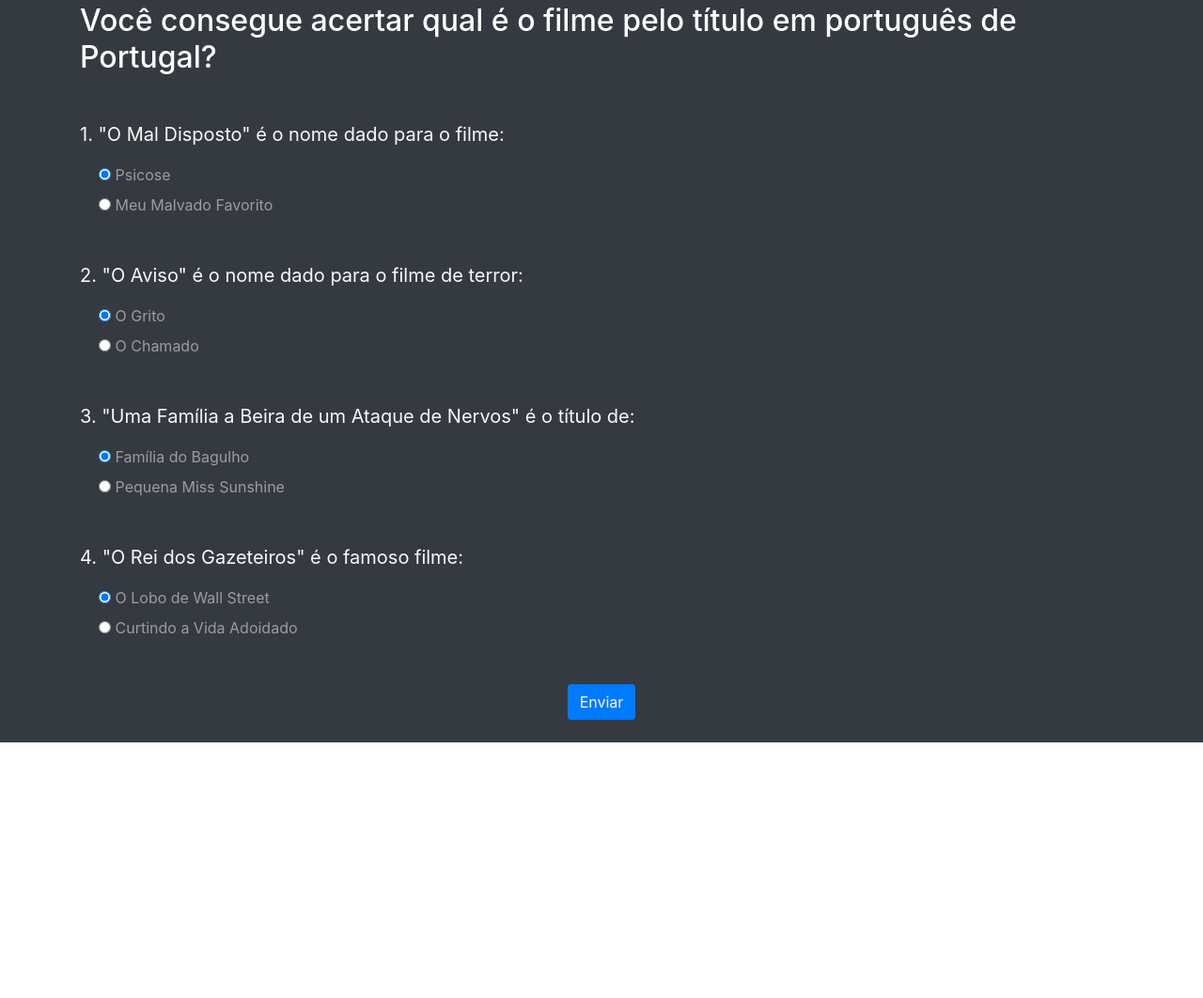
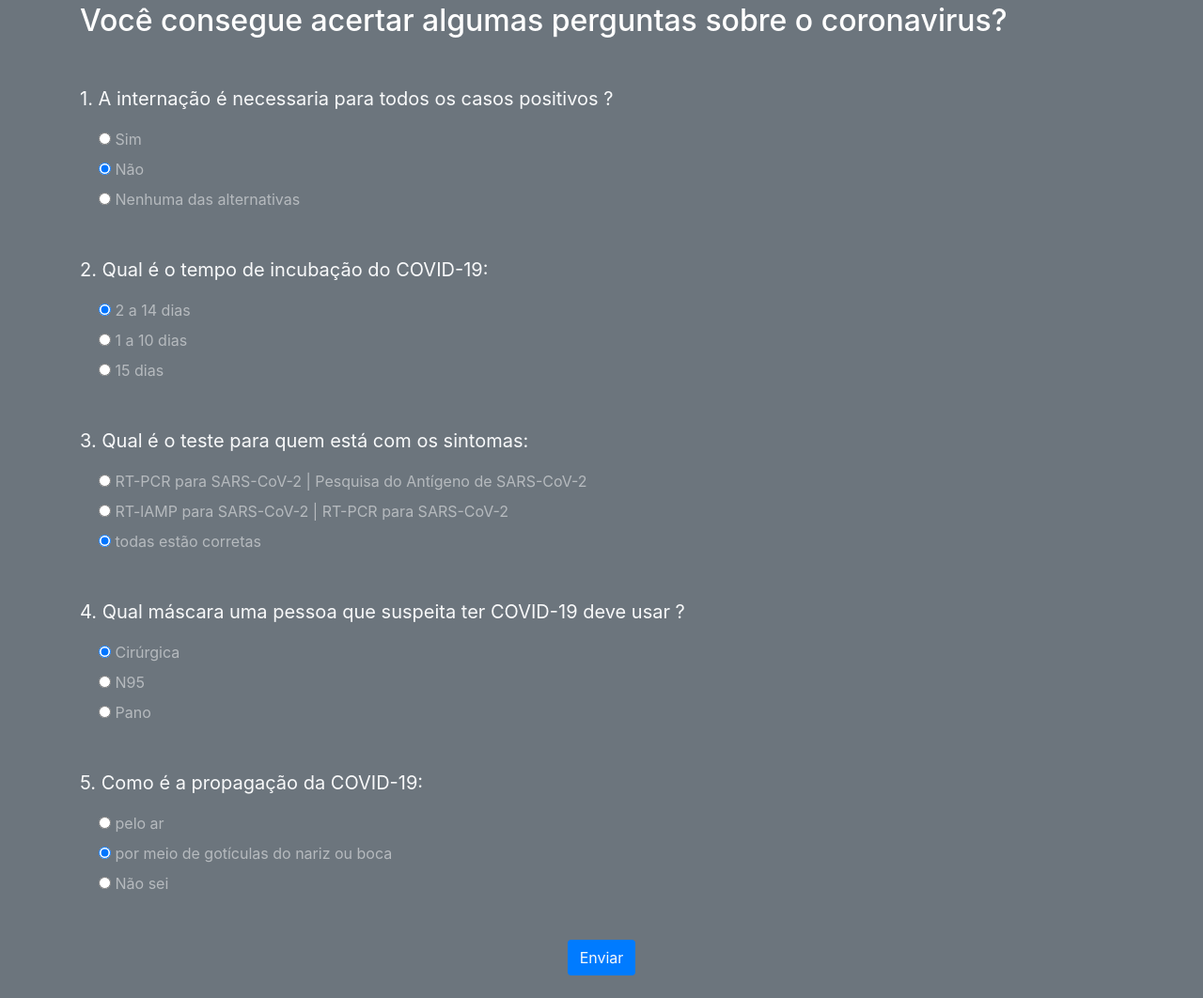
Before and after one commit to Mlluiz39/quiz_interactive, a plain HTML site: page index.html in a window 1280 px wide. Shown: the part 235-1297 px from the top of the page at 94% size. Before the commit the page ends 1025 px from the top, so only its background shows below. Drawn offline with nearby package versions, Linux system fonts and the light colour scheme.

Commit message:
add o boilerplate html

```diff
--- a/index.html
+++ b/index.html
@@ -4,80 +4,126 @@
   <meta charset="UTF-8">
   <meta name="viewport" content="width=device-width, initial-scale=1.0">
   <link rel="stylesheet" href="https://stackpath.bootstrapcdn.com/bootstrap/4.4.1/css/bootstrap.min.css" integrity="sha384-Vkoo8x4CGsO3+Hhxv8T/Q5PaXtkKtu6ug5TOeNV6gBiFeWPGFN9MuhOf23Q9Ifjh" crossorigin="anonymous">
-  <title>Quiz | Você consegue acertar qual é o filme pelo título em português de Portugal?</title>
+  <title>Quiz | Você conhece algo sobre o coronavirus?</title>
 </head>
 <body>
-  <div class="intro py-3 bg-primary text-center">
+  <div class="intro py-3 bg-info text-center">
     <div class="container">
       <h2 class="text-light display-3 my-4">Quiz</h2>
     </div>
   </div>
 
-  <div class="quiz py-4 bg-dark">
+  <div class="quiz py-4 bg-secondary">
     <div class="container">
-      <h2 class="my-5 text-white">Você consegue acertar qual é o filme pelo título em português de Portugal?</h2>
+      <h2 class="my-5 text-white">Você consegue acertar algumas perguntas sobre o coronavirus?</h2>
 
       <form class="quiz-form text-light">
         <div class="my-5">
-          <p class="lead font-weight-normal">1. "O Mal Disposto" é o nome dado para o filme:</p>
+          <p class="lead font-weight-normal">1. A internação é necessaria para todos os casos positivos ?</p>
           <div class="form-check my-2 text-white-50">
             <label class="form-check-label">
-              <input type="radio" name="inputQuestion1" value="A" checked>
-              Psicose
+              <input type="radio" name="inputQuestion1" value="A">
+              Sim
             </label>
           </div>
           <div class="form-check my-2 text-white-50">
             <label class="form-check-label">
-              <input type="radio" name="inputQuestion1" value="B">
-              Meu Malvado Favorito
+              <input type="radio" name="inputQuestion1" value="B" checked>
+             Não
+            </label>
+          </div>
+          <div class="form-check my-2 text-white-50">
+            <label class="form-check-label">
+              <input type="radio" name="inputQuestion1" value="C">
+             Nenhuma das alternativas
             </label>
           </div>
         </div>
 
         <div class="my-5">
-          <p class="lead font-weight-normal">2. "O Aviso" é o nome dado para o filme de terror:</p>
+          <p class="lead font-weight-normal">2. Qual é o tempo de incubação do COVID-19:</p>
           <div class="form-check my-2 text-white-50">
             <label class="form-check-label">
               <input type="radio" name="inputQuestion2" value="A" checked>
-              O Grito
+              2 a 14 dias
             </label>
           </div>
           <div class="form-check my-2 text-white-50">
             <label class="form-check-label">
               <input type="radio" name="inputQuestion2" value="B">
-              O Chamado
+              1 a 10 dias
+            </label>
+          </div>
+          <div class="form-check my-2 text-white-50">
+            <label class="form-check-label">
+              <input type="radio" name="inputQuestion2" value="C">
+            15 dias
             </label>
           </div>
         </div>
 
         <div class="my-5">
-          <p class="lead font-weight-normal">3. "Uma Família a Beira de um Ataque de Nervos" é o título de:</p>
+          <p class="lead font-weight-normal">3. Qual é o teste para quem está com os sintomas:</p>
           <div class="form-check my-2 text-white-50">
             <label class="form-check-label">
-              <input type="radio" name="inputQuestion3" value="A" checked>
-              Família do Bagulho
+              <input type="radio" name="inputQuestion3" value="A">
+              RT-PCR para SARS-CoV-2 | Pesquisa do Antígeno de SARS-CoV-2
             </label>
           </div>
           <div class="form-check my-2 text-white-50">
             <label class="form-check-label">
               <input type="radio" name="inputQuestion3" value="B">
-              Pequena Miss Sunshine
+              RT-lAMP para SARS-CoV-2 | RT-PCR para SARS-CoV-2
+            </label>
+          </div>
+          <div class="form-check my-2 text-white-50">
+            <label class="form-check-label">
+              <input type="radio" name="inputQuestion3" value="C" checked>
+            todas estão corretas
             </label>
           </div>
         </div>
 
         <div class="my-5">
-          <p class="lead font-weight-normal">4. "O Rei dos Gazeteiros" é o famoso filme:</p>
+          <p class="lead font-weight-normal">4. Qual máscara uma pessoa que suspeita ter COVID-19 deve usar ?</p>
           <div class="form-check my-2 text-white-50">
             <label class="form-check-label">
               <input type="radio" name="inputQuestion4" value="A" checked>
-              O Lobo de Wall Street
+              Cirúrgica
             </label>
           </div>
           <div class="form-check my-2 text-white-50">
             <label class="form-check-label">
               <input type="radio" name="inputQuestion4" value="B">
-              Curtindo a Vida Adoidado
+              N95
+            </label>
+          </div>
+          <div class="form-check my-2 text-white-50">
+            <label class="form-check-label">
+              <input type="radio" name="inputQuestion4" value="C">
+             Pano
+            </label>
+          </div>
+        </div>
+
+        <div class="my-5">
+          <p class="lead font-weight-normal">5. Como é a propagação da COVID-19:</p>
+          <div class="form-check my-2 text-white-50">
+            <label class="form-check-label">
+              <input type="radio" name="inputQuestion5" value="A">
+             pelo ar
+            </label>
+          </div>
+          <div class="form-check my-2 text-white-50">
+            <label class="form-check-label">
+              <input type="radio" name="inputQuestion5" value="B" checked>
+              por meio de gotículas do nariz ou boca
+            </label>
+          </div>
+          <div class="form-check my-2 text-white-50">
+            <label class="form-check-label">
+              <input type="radio" name="inputQuestion5" value="C">
+             Não sei
             </label>
           </div>
         </div>
```
